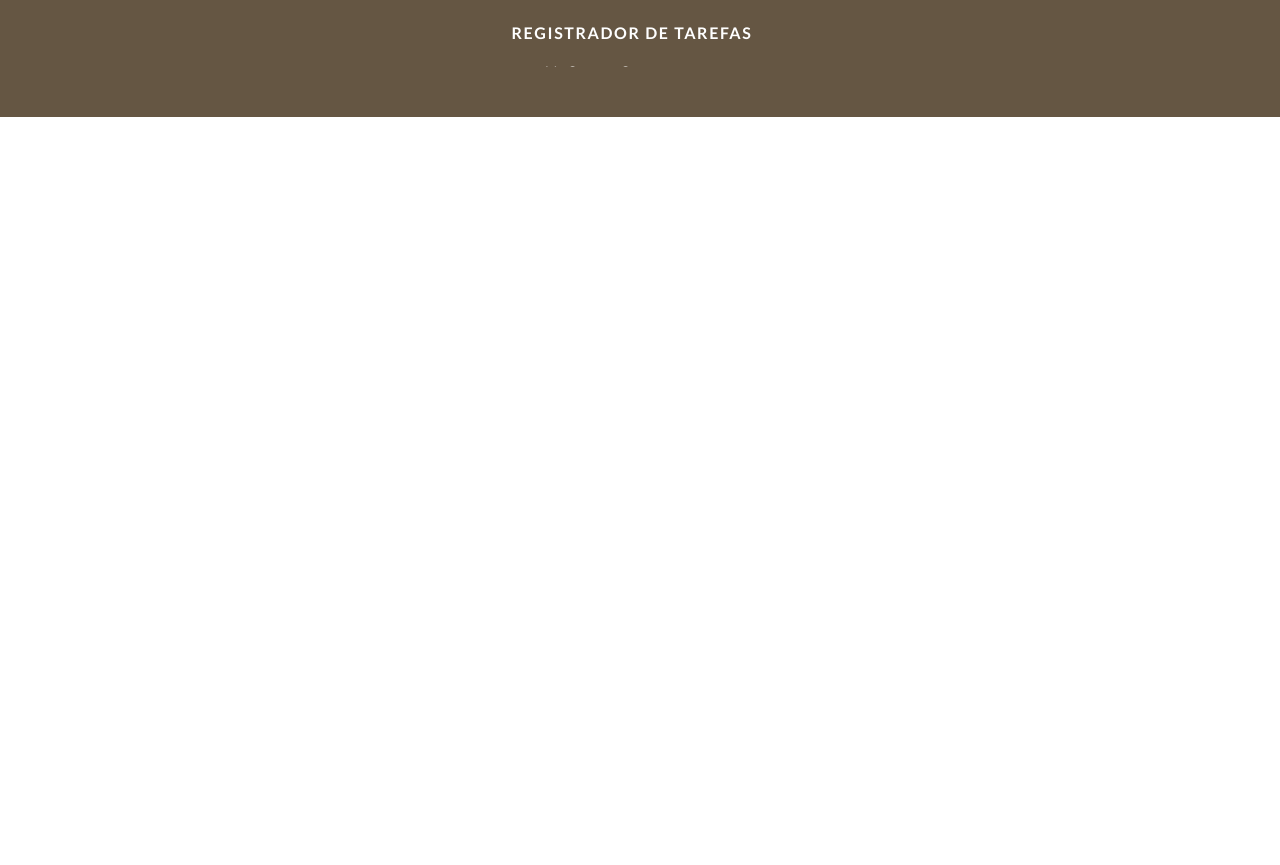
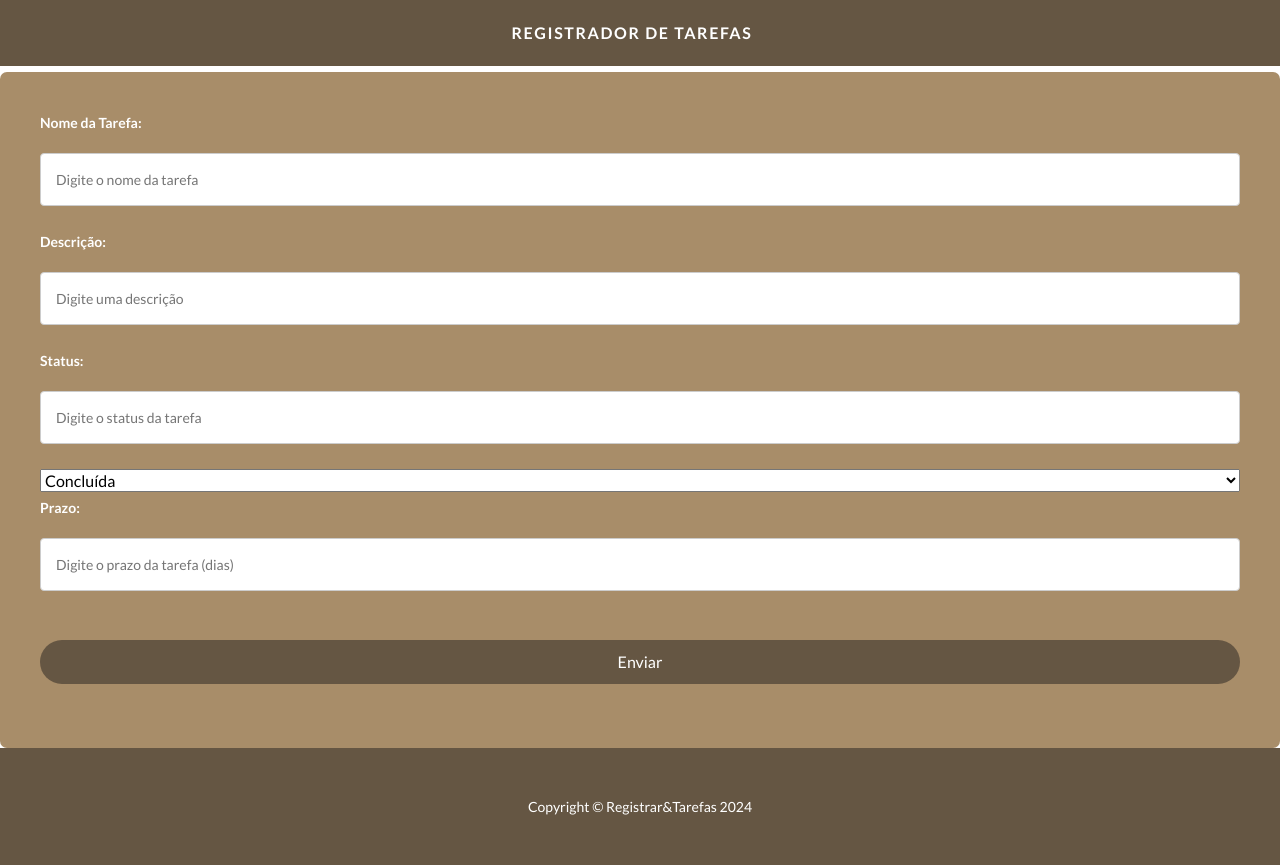
Before and after one commit to EmilyMedeiross/projeto_BD, a Flask app: page /atualizar_tarefa in a window 1280 px wide. Before the commit the page ends 117 px from the top, so only its background shows below. Run offline with Flask 3, Linux system fonts and the light colour scheme; some libraries are stand-ins or nearby versions.

Commit message:
Update atualizar_tarefa.html

```diff
--- a/templates/pages/atualizar_tarefa.html
+++ b/templates/pages/atualizar_tarefa.html
@@ -2,11 +2,36 @@
 
 {% block navbar %}
 <h2><a href="{{url_for('index')}}">Home</a></h1>
-<h2><a href="{{url_for('criar_tarefa')}}">Criar Tarefa</a></h2>
+<h2><a href="#">Atualizar terefa</a></h2>
 <h2><a href="{{url_for('listar_tarefa')}}">Listar Tarefa</a></h2>
-<h2><a href="#">Atualizar Tarefa</a></h2>
+<h2><a href="{{url_for('criar_tarefa')}}">Criar Tarefa </a></h2>
+<h2><a href="{{url_for('deletar')}}">Deletar Tarefa </a></h2>
+
 {% endblock %}
 
 {% block conteudo %}
 
+<form action="{{url_for('atualizar_tarefa')}}" method="POST" class="formLogin">
+    <label for="nome"> Nome da Tarefa: </label>
+    <input type="text" name="nome" placeholder="Digite o nome da tarefa">
+
+    <label for="descriçao"> Descrição: </label>
+    <input type="text" name="descriçao" placeholder="Digite uma descrição">
+
+    <label for="status"> Status: </label>
+    <input type="text" name="status" placeholder="Digite o status da tarefa" list="status">
+        <select id="status" required name="=status">
+            <option value="Concluída">Concluída</option>
+            <option value="Em andamento">Em andamento</option>
+            <option value="Pendente">Pendente</option>
+        </select>
+    </input>
+
+
+    <label for="prazo"> Prazo: </label>
+    <input type="number" name="prazo" placeholder="Digite o prazo da tarefa (dias)">
+
+    <button class="button-favoritos">Enviar</button>
+</form>
+
 {% endblock %}
```
